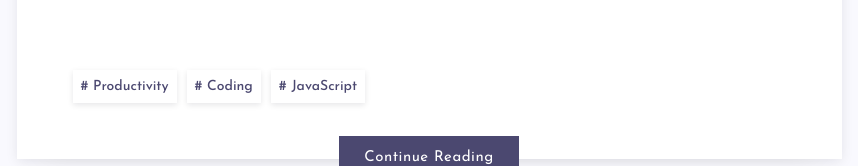
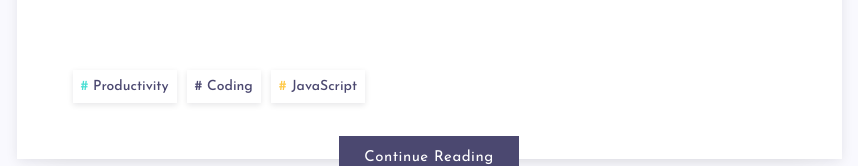
Before and after one commit to TidbitsJS/tidbit, a React (Vite) app: page / in a window 1280 px wide. Shown: the part 604-770 px from the top of the page, without its empty margins (211-1069 px from the left). Built offline with nearby package versions, Linux system fonts and the light colour scheme; a web font is replaced by a local one.

Commit message:
tag component

```diff
--- a/src/components/Card/Card.tsx
+++ b/src/components/Card/Card.tsx
@@ -1,4 +1,21 @@
+import { TAGCOLORS } from "../../constant";
 import styles from "../../style";
+import Tag from "../Tag/Tag";
+
+const articleTags = [
+  {
+    name: "Productivity",
+    color: TAGCOLORS.productivity,
+  },
+  {
+    name: "Coding",
+    color: TAGCOLORS.other,
+  },
+  {
+    name: "JavaScript",
+    color: TAGCOLORS.language,
+  },
+];
 
 const Card = () => {
   return (
@@ -37,13 +54,13 @@
       </div>
 
       <div className="flex flex-wrap ss:mb-2 mb-5">
-        {["Productivity", "Coding", "JavaScript"].map((tag) => (
-          <p
-            key={tag}
-            className="font-josefinSans font-medium text-[14px] text-blackColor py-[6px] px-[8px] shadow-tagShadow mr-[10px] cursor-pointer"
-          >
-            # {tag}
-          </p>
+        {articleTags.map((tag) => (
+          <Tag
+            key={tag.name}
+            tagName={tag.name}
+            hashTagColor={tag.color}
+            restStyles="mr-[10px]"
+          />
         ))}
       </div>
 
--- a/src/components/Header/Header.tsx
+++ b/src/components/Header/Header.tsx
@@ -18,21 +18,25 @@
         id: "link-2-1",
         name: "Productivity",
         hashTagColor: "text-[#49dfd4]",
+        hoverColor: "hover:text-[#49dfd4]",
       },
       {
         id: "link-2-2",
         name: "Programming",
         hashTagColor: "text-[#ff486a]",
+        hoverColor: "hover:text-[#ff486a]",
       },
       {
         id: "link-2-3",
         name: "Design",
         hashTagColor: "text-[#7171e2]",
+        hoverColor: "hover:text-[#7171e2]",
       },
       {
         id: "link-2-4",
         name: "Other",
         hashTagColor: "text-[#ffc947]",
+        hoverColor: "hover:text-[#ffc947]",
       },
     ],
   },
@@ -117,7 +121,7 @@
                     {link.sublinks.map((sublink) => (
                       <li
                         id={sublink.id}
-                        className={`text-blackColor hover:text-primary font-serifPro text-[14px] font-normal tracking-[.3px] cursor-pointer my-4`}
+                        className={`text-blackColor ${sublink.hoverColor} font-serifPro text-[14px] font-normal tracking-[.3px] cursor-pointer my-4`}
                       >
                         <span className={`${sublink.hashTagColor}`}># </span>
                         {sublink.name}
--- /dev/null
+++ b/src/components/Tag/Tag.tsx
@@ -0,0 +1,17 @@
+type Tag = {
+  tagName: string;
+  hashTagColor: string;
+  restStyles?: string;
+};
+
+const Tag = ({ tagName, hashTagColor, restStyles }: Tag) => {
+  return (
+    <p
+      className={`font-josefinSans font-medium text-[14px] text-blackColor py-[6px] px-[8px] shadow-tagShadow cursor-pointer ${restStyles}`}
+    >
+      <span className={`text-[${hashTagColor}]`}>#</span> {tagName}
+    </p>
+  );
+};
+
+export default Tag;
--- a/src/components/index.ts
+++ b/src/components/index.ts
@@ -1,4 +1,5 @@
 import Header from "./Header/Header";
 import Card from "./Card/Card";
+import Tag from "./Tag/Tag";
 
-export { Header, Card };
+export { Header, Card, Tag };
--- /dev/null
+++ b/src/constant/index.ts
@@ -0,0 +1,7 @@
+export const TAGCOLORS = {
+  productivity: "#49dfd4",
+  programming: "#ff486a",
+  design: "#7171e2",
+  language: "#ffc947",
+  other: "#ff4797",
+};
```
